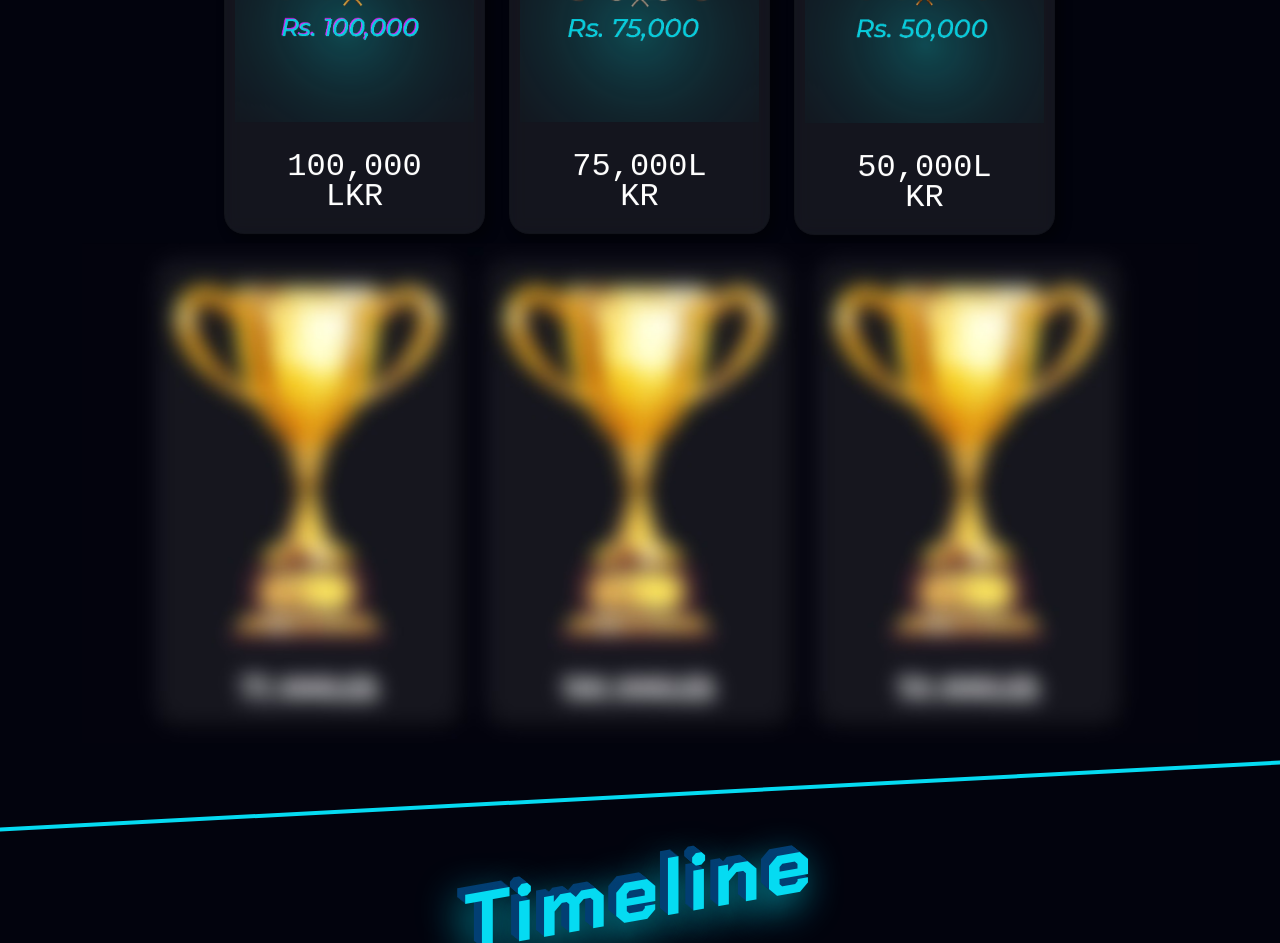
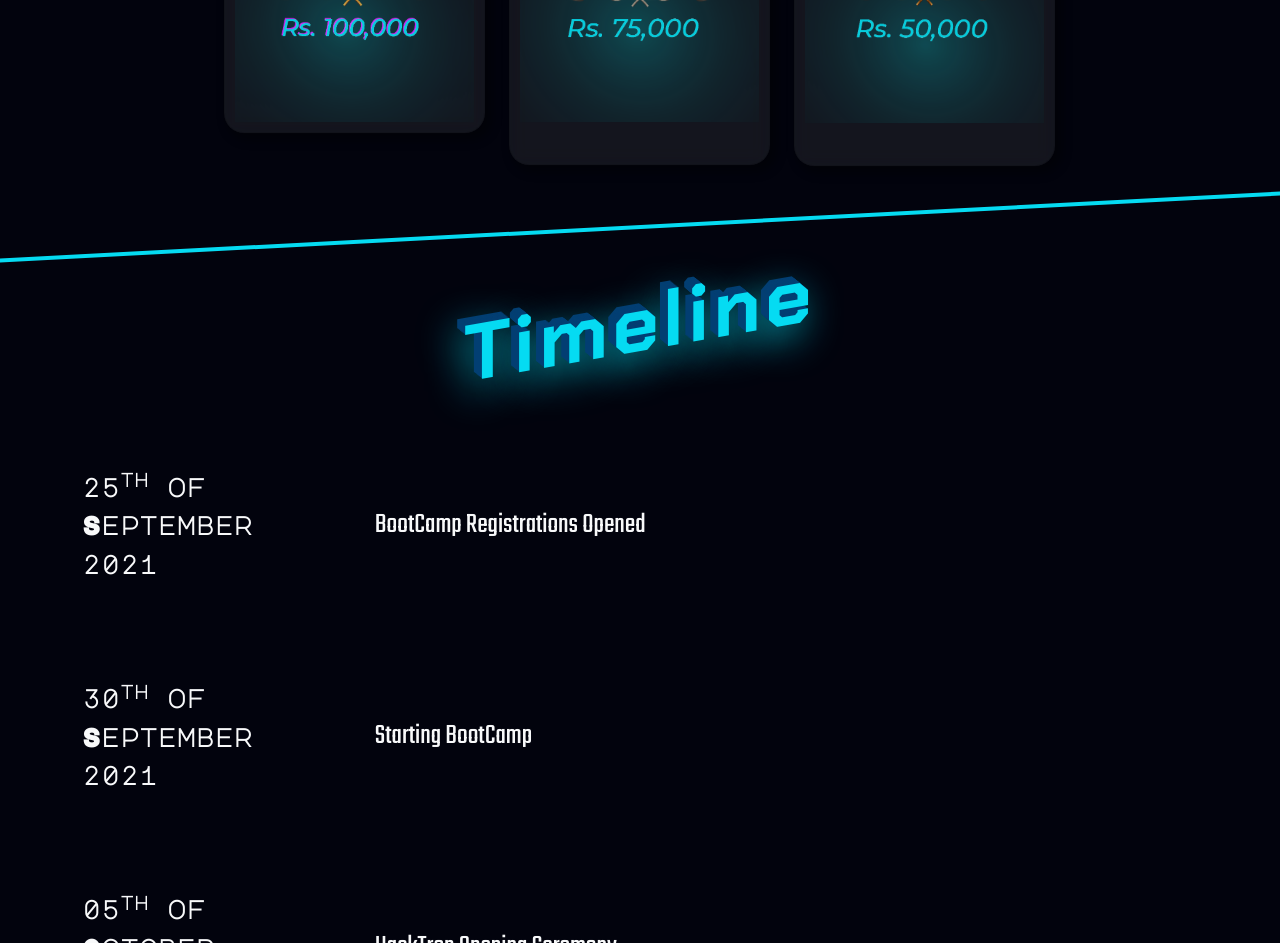
Before and after one commit to sltcieeecs/sltchacktron.github.io, a plain HTML site: page index.html in a window 1280 px wide. Shown: the part 1600-2543 px from the top of the page. Drawn offline with nearby package versions, Linux system fonts and the light colour scheme; a web font is replaced by a local one.

Commit message:
Update Cash Prizes

```diff
--- a/index.html
+++ b/index.html
@@ -317,16 +317,14 @@
                             <div class="col-lg-3 col-md-4 col-10 my-2">
                                 <div class="card" style="width: 100%;" data-aos="flip-up" data-aos-delay="300">
                                     <img loading="lazy" src="img/trp1.png" class="card-img-top" alt="...">
-                                    <div class="card-body">
-                                    <p class="card-text">100,000LKR</p>
-                                    </div>
+
                                 </div>
                             </div>
                             <div class="col-lg-3 col-md-4 col-10 my-2">
                                 <div class="card" style="width: 100%;" data-aos="flip-up" data-aos-delay="100">
                                     <img loading="lazy" src="img/trp2.png" class="card-img-top" alt="...">
                                     <div class="card-body">
-                                    <p class="card-text">75,000LKR</p>
+
                                     </div>
                                 </div>
                             </div>
@@ -334,13 +332,12 @@
                                 <div class="card" style="width: 100%;" data-aos="flip-up" data-aos-delay="500">
                                     <img loading="lazy" src="img/trp3.png" class="card-img-top" alt="...">
                                     <div class="card-body">
-                                    <p class="card-text">50,000LKR</p>
+
                                     </div>
                                 </div>
                             </div>
                         </div>
-                        <div class="price-img-plchldr">
-                        </div>
+
 
                         <!--
                         <div class="row justify-content-center">
```
